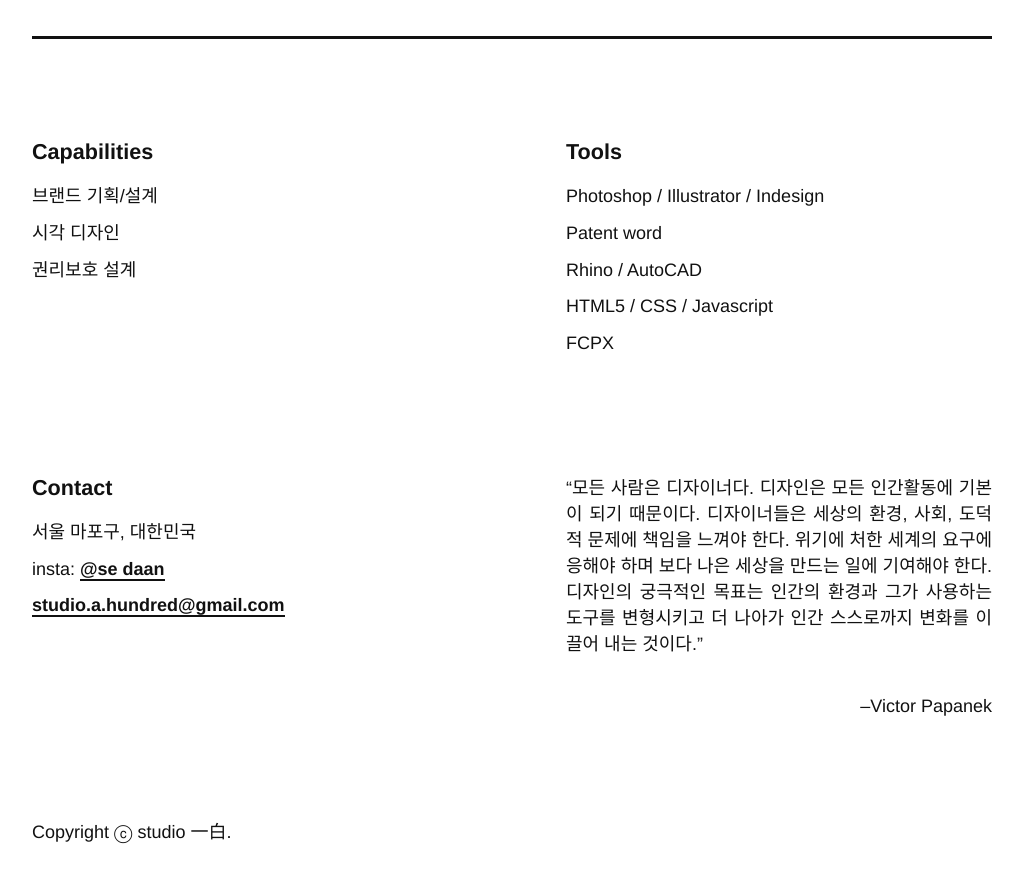
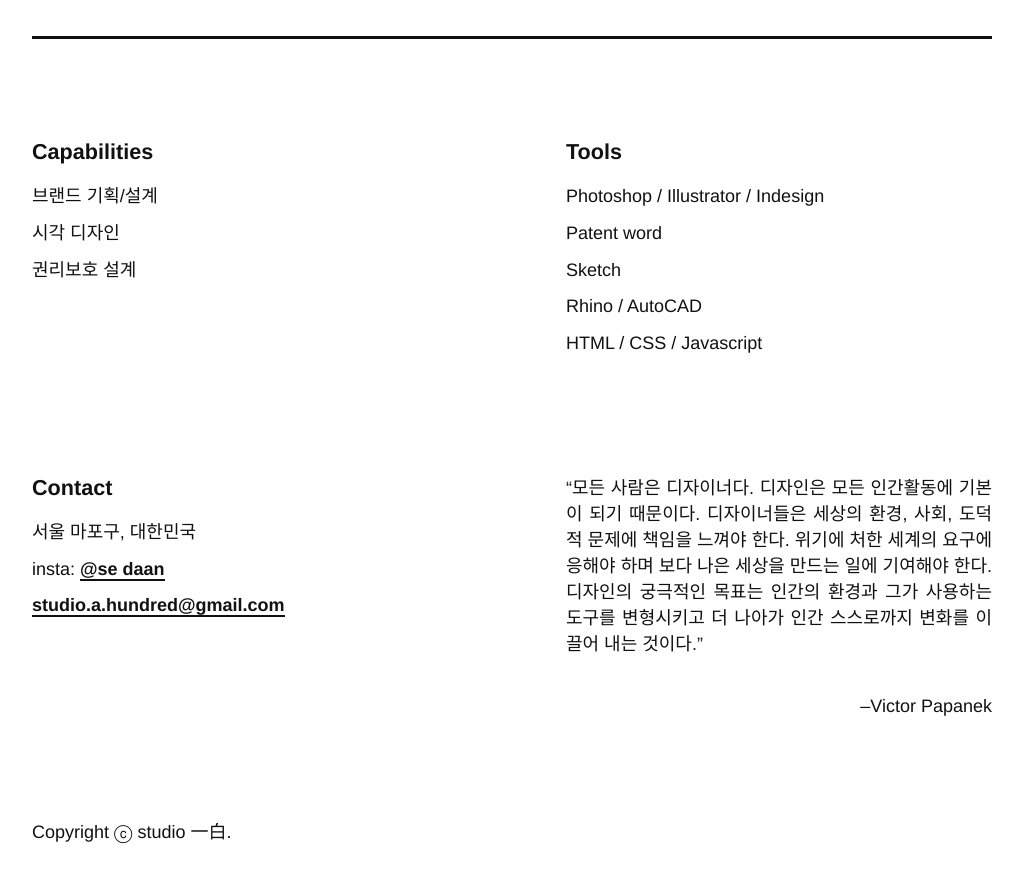
Before and after one commit to se-daan/daan.github.io, a Jekyll site: the page built from index.html, in a window 1280 px wide and 900 px high, scrolled down 1755 px. Shown: the top 883 px of the window, without its empty margins (128-1151 px from the left). Built offline with Jekyll 4.4.1, drawn with Linux system fonts in a browser that asks for light colours.

Commit message:
Update footer.html

```diff
--- a/_includes/footer.html
+++ b/_includes/footer.html
@@ -29,9 +29,9 @@
       <ul class="list-reset">
         <li>Photoshop / Illustrator / Indesign</li>
         <li>Patent word</li>
+        <li>Sketch</li>
         <li>Rhino / AutoCAD</li>
-        <li>HTML5 / CSS / Javascript</li>
-        <li>FCPX</li>
+        <li>HTML / CSS / Javascript</li>
       </ul>
     </div> <!-- grid-item -->
     <div class="grid-item">
```
